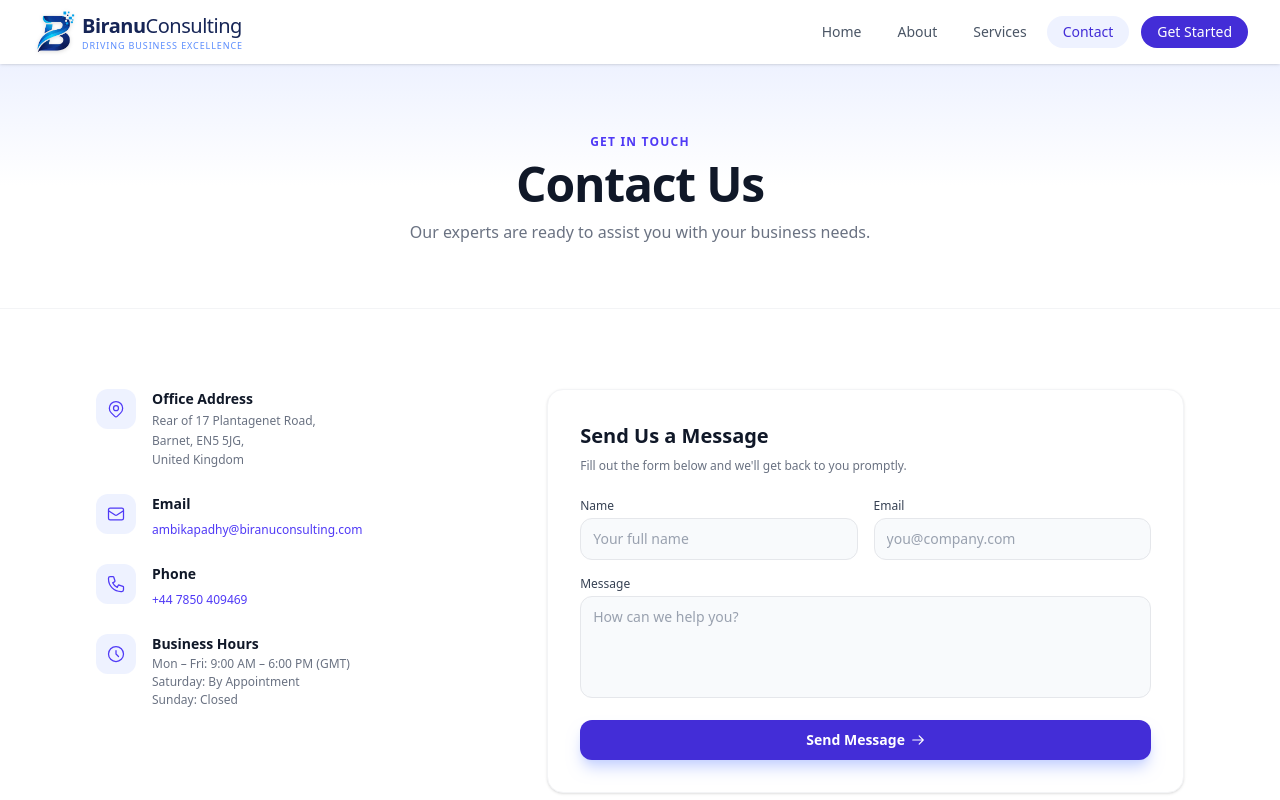
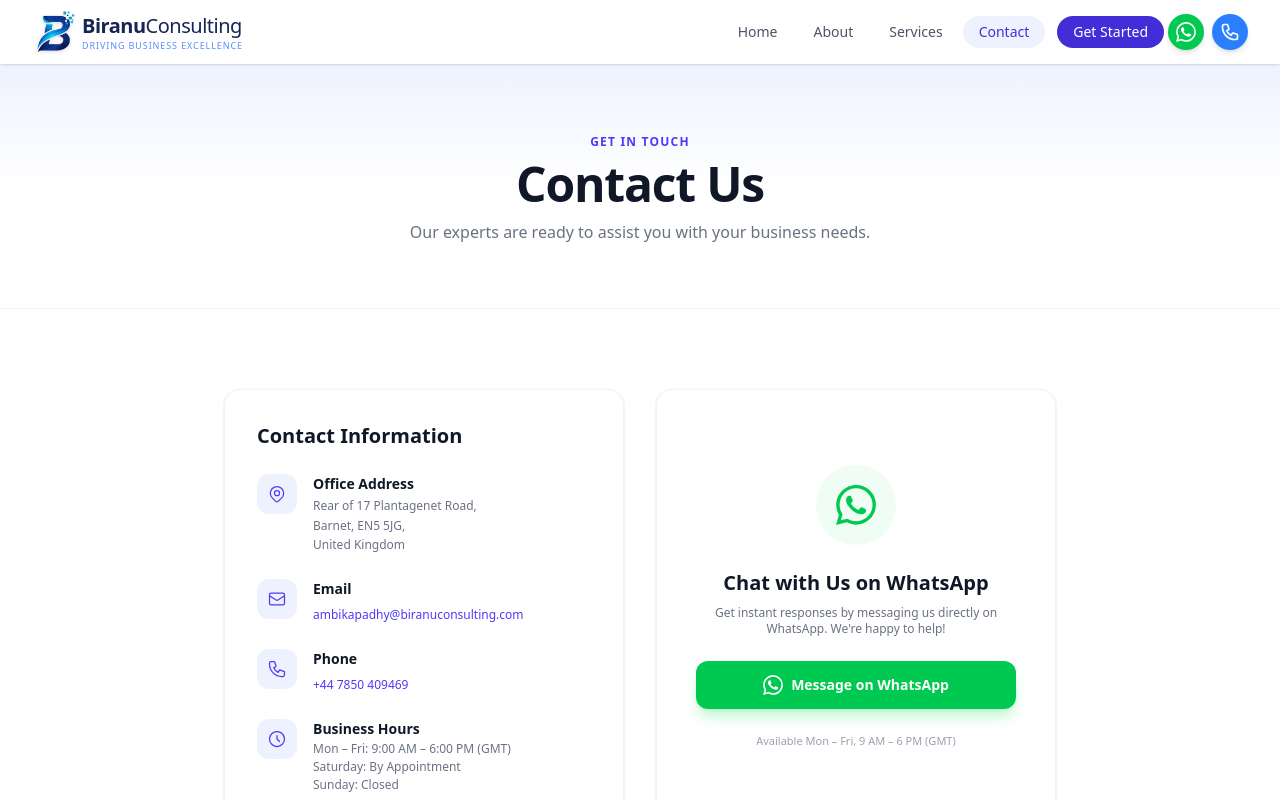
Before and after one commit to Narayandwivedi/biranu, a React (Vite) app in the folder frontend/: page /contact in a window 1280 px wide. Shown: the top 800 px of the page. Built offline with nearby package versions, Linux system fonts and the light colour scheme.

Commit message:
improve ui

```diff
--- a/frontend/src/components/Navbar.jsx
+++ b/frontend/src/components/Navbar.jsx
@@ -59,11 +59,67 @@
             >
               Get Started
             </Link>
+
+            {/* Contact Icons - Horizontal */}
+            <div className="flex items-center gap-2">
+              {/* WhatsApp Button */}
+              <a
+                href="https://wa.me/917000484146"
+                target="_blank"
+                rel="noopener noreferrer"
+                className="bg-green-500 hover:bg-green-600 text-white rounded-full p-2 transition-all shadow-md hover:shadow-lg"
+                aria-label="Contact on WhatsApp"
+              >
+                <svg className="w-5 h-5" fill="currentColor" viewBox="0 0 24 24" xmlns="http://www.w3.org/2000/svg">
+                  <path d="M17.472 14.382c-.297-.149-1.758-.867-2.03-.967-.273-.099-.471-.148-.67.15-.197.297-.767.966-.94 1.164-.173.199-.347.223-.644.075-.297-.15-1.255-.463-2.39-1.475-.883-.788-1.48-1.761-1.653-2.059-.173-.297-.018-.458.13-.606.134-.133.298-.347.446-.52.149-.174.198-.298.298-.497.099-.198.05-.371-.025-.52-.075-.149-.669-1.612-.916-2.207-.242-.579-.487-.5-.669-.51-.173-.008-.371-.01-.57-.01-.198 0-.52.074-.792.372-.272.297-1.04 1.016-1.04 2.479 0 1.462 1.065 2.875 1.213 3.074.149.198 2.096 3.2 5.077 4.487.709.306 1.262.489 1.694.625.712.227 1.36.195 1.871.118.571-.085 1.758-.719 2.006-1.413.248-.694.248-1.289.173-1.413-.074-.124-.272-.198-.57-.347m-5.421 7.403h-.004a9.87 9.87 0 01-5.031-1.378l-.361-.214-3.741.982.998-3.648-.235-.374a9.86 9.86 0 01-1.51-5.26c.001-5.45 4.436-9.884 9.888-9.884 2.64 0 5.122 1.03 6.988 2.898a9.825 9.825 0 012.893 6.994c-.003 5.45-4.437 9.884-9.885 9.884m8.413-18.297A11.815 11.815 0 0012.05 0C5.495 0 .16 5.335.157 11.892c0 2.096.547 4.142 1.588 5.945L.057 24l6.305-1.654a11.882 11.882 0 005.683 1.448h.005c6.554 0 11.89-5.335 11.893-11.893a11.821 11.821 0 00-3.48-8.413Z"/>
+                </svg>
+              </a>
+
+              {/* Phone Button */}
+              <a
+                href="tel:+917000484146"
+                className="bg-blue-500 hover:bg-blue-600 text-white rounded-full p-2 transition-all shadow-md hover:shadow-lg"
+                aria-label="Call us"
+              >
+                <svg className="w-5 h-5" fill="none" stroke="currentColor" viewBox="0 0 24 24" xmlns="http://www.w3.org/2000/svg">
+                  <path strokeLinecap="round" strokeLinejoin="round" strokeWidth={2} d="M3 5a2 2 0 012-2h3.28a1 1 0 01.948.684l1.498 4.493a1 1 0 01-.502 1.21l-2.257 1.13a11.042 11.042 0 005.516 5.516l1.13-2.257a1 1 0 011.21-.502l4.493 1.498a1 1 0 01.684.949V19a2 2 0 01-2 2h-1C9.716 21 3 14.284 3 6V5z" />
+                </svg>
+              </a>
+            </div>
+          </div>
+
+          {/* Mobile Contact Icons and Menu Buttons */}
+          <div className="md:hidden flex items-center gap-3">
+            {/* Contact Icons - Horizontal */}
+            <div className="flex items-center gap-2">
+              {/* WhatsApp Button */}
+              <a
+                href="https://wa.me/917000484146"
+                target="_blank"
+                rel="noopener noreferrer"
+                className="bg-green-500 hover:bg-green-600 text-white rounded-full p-1.5 transition-all shadow-md"
+                aria-label="Contact on WhatsApp"
+              >
+                <svg className="w-4 h-4" fill="currentColor" viewBox="0 0 24 24" xmlns="http://www.w3.org/2000/svg">
+                  <path d="M17.472 14.382c-.297-.149-1.758-.867-2.03-.967-.273-.099-.471-.148-.67.15-.197.297-.767.966-.94 1.164-.173.199-.347.223-.644.075-.297-.15-1.255-.463-2.39-1.475-.883-.788-1.48-1.761-1.653-2.059-.173-.297-.018-.458.13-.606.134-.133.298-.347.446-.52.149-.174.198-.298.298-.497.099-.198.05-.371-.025-.52-.075-.149-.669-1.612-.916-2.207-.242-.579-.487-.5-.669-.51-.173-.008-.371-.01-.57-.01-.198 0-.52.074-.792.372-.272.297-1.04 1.016-1.04 2.479 0 1.462 1.065 2.875 1.213 3.074.149.198 2.096 3.2 5.077 4.487.709.306 1.262.489 1.694.625.712.227 1.36.195 1.871.118.571-.085 1.758-.719 2.006-1.413.248-.694.248-1.289.173-1.413-.074-.124-.272-.198-.57-.347m-5.421 7.403h-.004a9.87 9.87 0 01-5.031-1.378l-.361-.214-3.741.982.998-3.648-.235-.374a9.86 9.86 0 01-1.51-5.26c.001-5.45 4.436-9.884 9.888-9.884 2.64 0 5.122 1.03 6.988 2.898a9.825 9.825 0 012.893 6.994c-.003 5.45-4.437 9.884-9.885 9.884m8.413-18.297A11.815 11.815 0 0012.05 0C5.495 0 .16 5.335.157 11.892c0 2.096.547 4.142 1.588 5.945L.057 24l6.305-1.654a11.882 11.882 0 005.683 1.448h.005c6.554 0 11.89-5.335 11.893-11.893a11.821 11.821 0 00-3.48-8.413Z"/>
+                </svg>
+              </a>
+
+              {/* Phone Button */}
+              <a
+                href="tel:+917000484146"
+                className="bg-blue-500 hover:bg-blue-600 text-white rounded-full p-1.5 transition-all shadow-md"
+                aria-label="Call us"
+              >
+                <svg className="w-4 h-4" fill="none" stroke="currentColor" viewBox="0 0 24 24" xmlns="http://www.w3.org/2000/svg">
+                  <path strokeLinecap="round" strokeLinejoin="round" strokeWidth={2} d="M3 5a2 2 0 012-2h3.28a1 1 0 01.948.684l1.498 4.493a1 1 0 01-.502 1.21l-2.257 1.13a11.042 11.042 0 005.516 5.516l1.13-2.257a1 1 0 011.21-.502l4.493 1.498a1 1 0 01.684.949V19a2 2 0 01-2 2h-1C9.716 21 3 14.284 3 6V5z" />
+                </svg>
+              </a>
             </div>
 
             {/* Mobile toggle */}
             <button
-            className="md:hidden text-gray-600 p-1.5 rounded-lg hover:bg-gray-100 transition"
+              className="text-gray-600 p-1.5 rounded-lg hover:bg-gray-100 transition"
               onClick={() => setOpen(!open)}
               aria-label="Toggle menu"
             >
@@ -75,6 +131,7 @@
                 )}
               </svg>
             </button>
+          </div>
         </div>
       </div>
 
--- a/frontend/src/pages/Contact.jsx
+++ b/frontend/src/pages/Contact.jsx
@@ -1,15 +1,7 @@
-import { useState } from 'react'
-
 const Contact = () => {
-  const [form, setForm] = useState({ name: '', email: '', message: '' })
-
-  const handleChange = (e) => setForm({ ...form, [e.target.name]: e.target.value })
-
-  const handleSubmit = (e) => {
-    e.preventDefault()
-    const mailto = `mailto:ambikapadhy@biranuconsulting.com?subject=Enquiry from ${encodeURIComponent(form.name)}&body=${encodeURIComponent(form.message + '\n\nFrom: ' + form.email)}`
-    window.location.href = mailto
-  }
+  const whatsappNumber = '447850409469'
+  const whatsappMessage = encodeURIComponent('Hello! I would like to enquire about your consulting services.')
+  const whatsappUrl = `https://wa.me/${whatsappNumber}?text=${whatsappMessage}`
 
   return (
     <>
@@ -25,9 +17,12 @@
       </section>
 
       <section className="py-10 sm:py-16 lg:py-20">
-        <div className="max-w-6xl mx-auto px-4 sm:px-6 lg:px-8 grid grid-cols-1 lg:grid-cols-5 gap-6 sm:gap-10">
-          {/* Info */}
-          <div className="lg:col-span-2 space-y-5 sm:space-y-6">
+        <div className="max-w-4xl mx-auto px-4 sm:px-6 lg:px-8">
+          <div className="grid grid-cols-1 md:grid-cols-2 gap-6 sm:gap-8">
+            {/* Contact Info Card */}
+            <div className="bg-white rounded-2xl border border-gray-100 shadow-sm p-5 sm:p-8 space-y-5 sm:space-y-6">
+              <h2 className="text-base sm:text-xl font-bold text-gray-900">Contact Information</h2>
+
               {/* Address */}
               <div className="flex gap-3 sm:gap-4">
                 <div className="shrink-0 w-8 h-8 sm:w-10 sm:h-10 rounded-xl bg-indigo-50 flex items-center justify-center">
@@ -94,60 +89,33 @@
               </div>
             </div>
 
-          {/* Form */}
-          <div className="lg:col-span-3">
-            <div className="bg-white rounded-2xl border border-gray-100 shadow-sm p-5 sm:p-8">
-              <h2 className="text-base sm:text-xl font-bold text-gray-900 mb-1 sm:mb-2">Send Us a Message</h2>
-              <p className="text-[11px] sm:text-xs text-gray-500 mb-4 sm:mb-6">Fill out the form below and we'll get back to you promptly.</p>
-              <form onSubmit={handleSubmit} className="space-y-3 sm:space-y-4">
-                <div className="grid grid-cols-1 sm:grid-cols-2 gap-3 sm:gap-4">
-                  <div>
-                    <label className="block text-[11px] sm:text-xs font-medium text-gray-700 mb-1">Name</label>
-                    <input
-                      type="text"
-                      name="name"
-                      required
-                      value={form.name}
-                      onChange={handleChange}
-                      placeholder="Your full name"
-                      className="w-full border border-gray-200 rounded-xl px-3 py-2 sm:py-2.5 text-xs sm:text-sm bg-slate-50 focus:bg-white focus:ring-2 focus:ring-indigo-500 focus:border-indigo-500 outline-none transition placeholder:text-gray-400"
-                    />
+            {/* WhatsApp Card */}
+            <div className="bg-white rounded-2xl border border-gray-100 shadow-sm p-5 sm:p-8 flex flex-col items-center justify-center text-center space-y-4 sm:space-y-6">
+              <div className="w-16 h-16 sm:w-20 sm:h-20 rounded-full bg-green-50 flex items-center justify-center">
+                <svg className="w-8 h-8 sm:w-10 sm:h-10 text-green-500" viewBox="0 0 24 24" fill="currentColor">
+                  <path d="M17.472 14.382c-.297-.149-1.758-.867-2.03-.967-.273-.099-.471-.148-.67.15-.197.297-.767.966-.94 1.164-.173.199-.347.223-.644.075-.297-.15-1.255-.463-2.39-1.475-.883-.788-1.48-1.761-1.653-2.059-.173-.297-.018-.458.13-.606.134-.133.298-.347.446-.52.149-.174.198-.298.298-.497.099-.198.05-.371-.025-.52-.075-.149-.669-1.612-.916-2.207-.242-.579-.487-.5-.669-.51-.173-.008-.371-.01-.57-.01-.198 0-.52.074-.792.372-.272.297-1.04 1.016-1.04 2.479 0 1.462 1.065 2.875 1.213 3.074.149.198 2.096 3.2 5.077 4.487.709.306 1.262.489 1.694.625.712.227 1.36.195 1.871.118.571-.085 1.758-.719 2.006-1.413.248-.694.248-1.289.173-1.413-.074-.124-.272-.198-.57-.347m-5.421 7.403h-.004a9.87 9.87 0 01-5.031-1.378l-.361-.214-3.741.982.998-3.648-.235-.374a9.86 9.86 0 01-1.51-5.26c.001-5.45 4.436-9.884 9.888-9.884 2.64 0 5.122 1.03 6.988 2.898a9.825 9.825 0 012.893 6.994c-.003 5.45-4.437 9.884-9.885 9.884m8.413-18.297A11.815 11.815 0 0012.05 0C5.495 0 .16 5.335.157 11.892c0 2.096.547 4.142 1.588 5.945L.057 24l6.305-1.654a11.882 11.882 0 005.683 1.448h.005c6.554 0 11.89-5.335 11.893-11.893a11.821 11.821 0 00-3.48-8.413z" />
+                </svg>
               </div>
               <div>
-                    <label className="block text-[11px] sm:text-xs font-medium text-gray-700 mb-1">Email</label>
-                    <input
-                      type="email"
-                      name="email"
-                      required
-                      value={form.email}
-                      onChange={handleChange}
-                      placeholder="you@company.com"
-                      className="w-full border border-gray-200 rounded-xl px-3 py-2 sm:py-2.5 text-xs sm:text-sm bg-slate-50 focus:bg-white focus:ring-2 focus:ring-indigo-500 focus:border-indigo-500 outline-none transition placeholder:text-gray-400"
-                    />
+                <h2 className="text-base sm:text-xl font-bold text-gray-900 mb-1 sm:mb-2">Chat with Us on WhatsApp</h2>
+                <p className="text-[11px] sm:text-xs text-gray-500 max-w-xs mx-auto">
+                  Get instant responses by messaging us directly on WhatsApp. We're happy to help!
+                </p>
               </div>
-                </div>
-                <div>
-                  <label className="block text-[11px] sm:text-xs font-medium text-gray-700 mb-1">Message</label>
-                  <textarea
-                    name="message"
-                    rows={4}
-                    required
-                    value={form.message}
-                    onChange={handleChange}
-                    placeholder="How can we help you?"
-                    className="w-full border border-gray-200 rounded-xl px-3 py-2 sm:py-2.5 text-xs sm:text-sm bg-slate-50 focus:bg-white focus:ring-2 focus:ring-indigo-500 focus:border-indigo-500 outline-none transition resize-none placeholder:text-gray-400"
-                  />
-                </div>
-                <button
-                  type="submit"
-                  className="w-full bg-indigo-700 text-white font-semibold py-2 sm:py-2.5 rounded-xl hover:bg-indigo-800 transition text-xs sm:text-sm shadow-lg shadow-indigo-200 inline-flex items-center justify-center gap-1.5"
+              <a
+                href={whatsappUrl}
+                target="_blank"
+                rel="noopener noreferrer"
+                className="w-full max-w-xs bg-green-500 hover:bg-green-600 text-white font-semibold py-3 sm:py-3.5 rounded-xl transition text-xs sm:text-sm shadow-lg shadow-green-200 inline-flex items-center justify-center gap-2"
               >
-                  Send Message
-                  <svg className="w-3.5 h-3.5" fill="none" stroke="currentColor" viewBox="0 0 24 24">
-                    <path strokeLinecap="round" strokeLinejoin="round" strokeWidth={2} d="M14 5l7 7m0 0l-7 7m7-7H3" />
+                <svg className="w-4 h-4 sm:w-5 sm:h-5" viewBox="0 0 24 24" fill="currentColor">
+                  <path d="M17.472 14.382c-.297-.149-1.758-.867-2.03-.967-.273-.099-.471-.148-.67.15-.197.297-.767.966-.94 1.164-.173.199-.347.223-.644.075-.297-.15-1.255-.463-2.39-1.475-.883-.788-1.48-1.761-1.653-2.059-.173-.297-.018-.458.13-.606.134-.133.298-.347.446-.52.149-.174.198-.298.298-.497.099-.198.05-.371-.025-.52-.075-.149-.669-1.612-.916-2.207-.242-.579-.487-.5-.669-.51-.173-.008-.371-.01-.57-.01-.198 0-.52.074-.792.372-.272.297-1.04 1.016-1.04 2.479 0 1.462 1.065 2.875 1.213 3.074.149.198 2.096 3.2 5.077 4.487.709.306 1.262.489 1.694.625.712.227 1.36.195 1.871.118.571-.085 1.758-.719 2.006-1.413.248-.694.248-1.289.173-1.413-.074-.124-.272-.198-.57-.347m-5.421 7.403h-.004a9.87 9.87 0 01-5.031-1.378l-.361-.214-3.741.982.998-3.648-.235-.374a9.86 9.86 0 01-1.51-5.26c.001-5.45 4.436-9.884 9.888-9.884 2.64 0 5.122 1.03 6.988 2.898a9.825 9.825 0 012.893 6.994c-.003 5.45-4.437 9.884-9.885 9.884m8.413-18.297A11.815 11.815 0 0012.05 0C5.495 0 .16 5.335.157 11.892c0 2.096.547 4.142 1.588 5.945L.057 24l6.305-1.654a11.882 11.882 0 005.683 1.448h.005c6.554 0 11.89-5.335 11.893-11.893a11.821 11.821 0 00-3.48-8.413z" />
                 </svg>
-                </button>
-              </form>
+                Message on WhatsApp
+              </a>
+              <p className="text-[10px] sm:text-[11px] text-gray-400">
+                Available Mon &ndash; Fri, 9 AM &ndash; 6 PM (GMT)
+              </p>
             </div>
           </div>
         </div>
```
Lines whose indentation alone changed are shown as unchanged.
